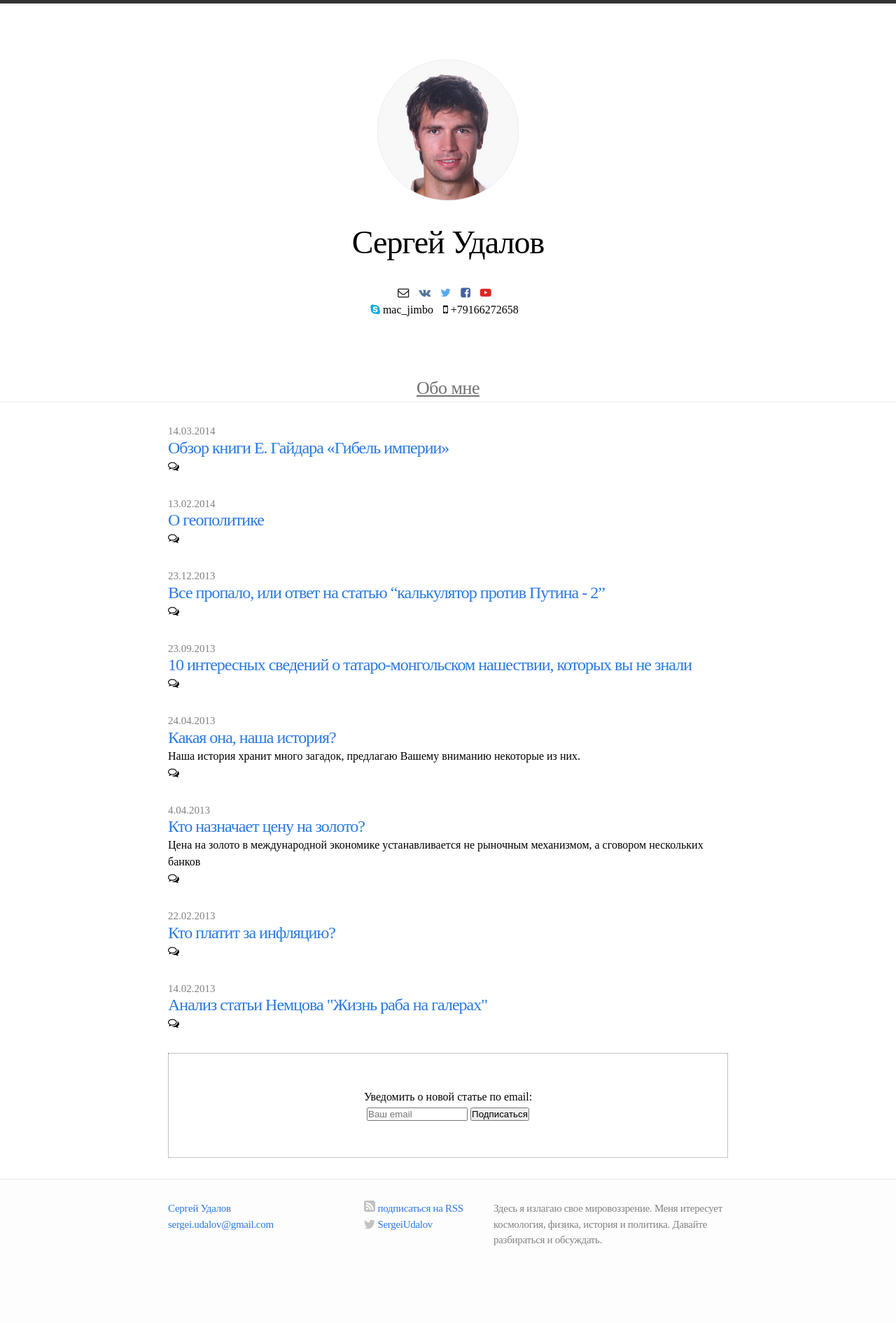
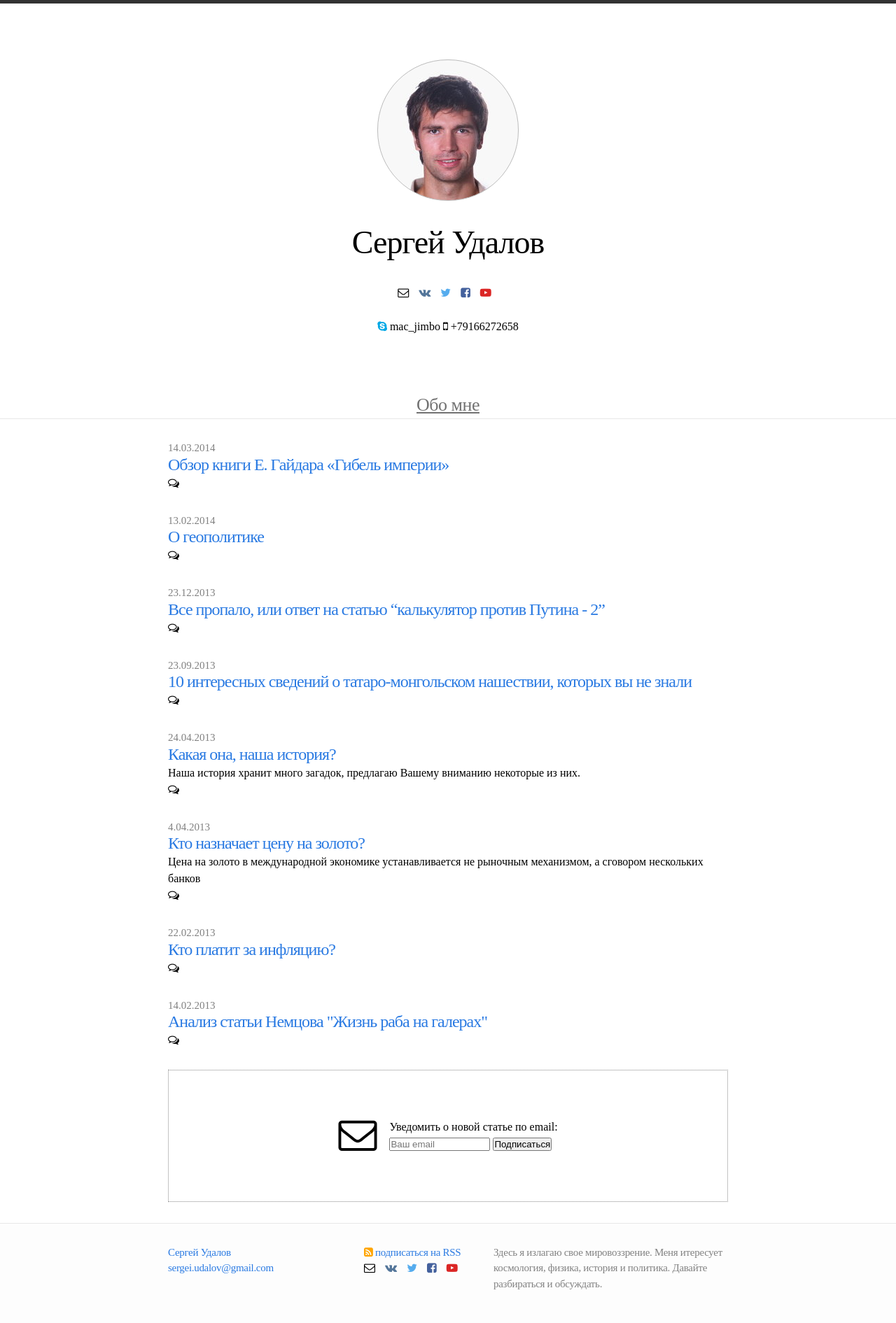
Before and after one commit to sergio-fry/blog, a Jekyll site: the page built from index.html, in a window 1280 px wide. Shown: the whole page at 70% size. Built offline with Jekyll 4.4.1, drawn with Linux system fonts in a browser that asks for light colours; nearby versions of some CDN libraries; comment, search, counter and statistics services are not loaded; before the commit the page ends 1829 px from its top, so only the background shows below that.

Commit message:
подписаться, иконки внизу

```diff
--- a/_includes/footer.html
+++ b/_includes/footer.html
@@ -13,37 +13,13 @@
       <ul>
         <li>
           <a href="http://feeds.feedburner.com/sergei-udalov">
-            <span class="icon rss">
-              <svg xmlns="http://www.w3.org/2000/svg" version="1.1" width="16px" height="16px" id="RSSicon" viewBox="0 0 256 256">
-                <rect width="256" height="256" rx="55" ry="55" x="0"  y="0"  fill="#C2C2C2"/>
-                <rect width="246" height="246" rx="50" ry="50" x="5"  y="5"  fill="#C2C2C2"/>
-                <rect width="236" height="236" rx="47" ry="47" x="10" y="10" fill="url(#RSSg)"/>
-                <circle cx="68" cy="189" r="24" fill="#FFF"/>
-                <path d="M160 213h-34a82 82 0 0 0 -82 -82v-34a116 116 0 0 1 116 116z" fill="#FFF"/>
-                <path d="M184 213A140 140 0 0 0 44 73 V 38a175 175 0 0 1 175 175z" fill="#FFF"/>
-              </svg>
-            </span>
+            <i class="fa fa-rss-square"></i>
             <span class="username">подписаться на RSS</span>
           </a>
         </li>
-        <li>
-          <a href="https://twitter.com/{{ site.twitter }}">
-            <span class="icon twitter">
-              <svg version="1.1" class="twitter-icon-svg" xmlns="http://www.w3.org/2000/svg" xmlns:xlink="http://www.w3.org/1999/xlink" x="0px" y="0px"
-                 viewBox="0 0 16 16" enable-background="new 0 0 16 16" xml:space="preserve">
-                <path fill="#C2C2C2" d="M15.969,3.058c-0.586,0.26-1.217,0.436-1.878,0.515c0.675-0.405,1.194-1.045,1.438-1.809
-                c-0.632,0.375-1.332,0.647-2.076,0.793c-0.596-0.636-1.446-1.033-2.387-1.033c-1.806,0-3.27,1.464-3.27,3.27
-                c0,0.256,0.029,0.506,0.085,0.745C5.163,5.404,2.753,4.102,1.14,2.124C0.859,2.607,0.698,3.168,0.698,3.767
-                c0,1.134,0.577,2.135,1.455,2.722C1.616,6.472,1.112,6.325,0.671,6.08c0,0.014,0,0.027,0,0.041c0,1.584,1.127,2.906,2.623,3.206
-                C3.02,9.402,2.731,9.442,2.433,9.442c-0.211,0-0.416-0.021-0.615-0.059c0.416,1.299,1.624,2.245,3.055,2.271
-                c-1.119,0.877-2.529,1.4-4.061,1.4c-0.264,0-0.524-0.015-0.78-0.046c1.447,0.928,3.166,1.469,5.013,1.469
-                c6.015,0,9.304-4.983,9.304-9.304c0-0.142-0.003-0.283-0.009-0.423C14.976,4.29,15.531,3.714,15.969,3.058z"/>
-              </svg>
-            </span>
-            <span class="username">{{ site.twitter }}</span>
-          </a>
-        </li>
       </ul>
+
+      {% include social_links.html %}
     </div>
 
     <div class="footer-col-3 column">
--- a/_includes/header.html
+++ b/_includes/header.html
@@ -9,17 +9,11 @@
         <a class="site-title" href="{{ site.baseurl }}/">{{ site.title }}</a>
       </p>
 
-      <div class="social_links"  style="">
-        <span><a href="mailto:sergei.udalov@gmail.com"><i class="fa fa-envelope-o"></i></a></span>
-        <span><a href="https://vk.com/r_wilco"><i class="fa fa-vk"></i></a></span>
-        <span><a href="https://twitter.com/SergeiUdalov"><i class="fa fa-twitter"></i></a></span>
-        <span><a href="https://www.facebook.com/sergei.udalov"><i class="fa fa-facebook-square"></i></a></span>
-        <span><a href="http://www.youtube.com/user/neoguy1"><i class="fa fa-youtube-play"></i></a></span>
-        <br />
-        <span><i class="fa fa-skype"></i> mac_jimbo</span>
-        <span><i class="fa fa-mobile"></i> +79166272658</span>
-      </div>
 
+      {% include social_links.html %}
+      <br />
+      <span><i class="fa fa-skype"></i> mac_jimbo</span>
+      <span><i class="fa fa-mobile"></i> +79166272658</span>
 
       <nav class="site-nav">
         <div class="pages">
--- /dev/null
+++ b/_includes/social_links.html
@@ -0,0 +1,7 @@
+<div class="social_links"  style="">
+  <span><a href="mailto:sergei.udalov@gmail.com"><i class="fa fa-envelope-o"></i></a></span>
+  <span><a href="https://vk.com/r_wilco"><i class="fa fa-vk"></i></a></span>
+  <span><a href="https://twitter.com/SergeiUdalov"><i class="fa fa-twitter"></i></a></span>
+  <span><a href="https://www.facebook.com/sergei.udalov"><i class="fa fa-facebook-square"></i></a></span>
+  <span><a href="http://www.youtube.com/user/neoguy1"><i class="fa fa-youtube-play"></i></a></span>
+</div>
--- a/_includes/subscribe.html
+++ b/_includes/subscribe.html
@@ -1,5 +1,16 @@
 <div style="text-align: center; padding: 50px 0px 50px 0px; border: dotted 1px #888 ">
+  <center>
+    <table class="no-border">
+      <tr>
+        <td>
+          <span style="font-size: 55px"><i class="fa fa-envelope-o"></i></span>
+        </td>
+        <td>
 
-  <form action="http://feedburner.google.com/fb/a/mailverify" method="post" target="popupwindow" onsubmit="window.open('http://feedburner.google.com/fb/a/mailverify?uri=sergei-udalov', 'popupwindow', 'scrollbars=yes,width=550,height=520');return true"><p>Уведомить о новой статье по email:<br /> <input type="text" placeholder="Ваш email" style="width:140px" name="email"/><input type="hidden" value="sergei-udalov" name="uri"/> <input type="hidden" name="loc" value="ru_RU"/> <input type="submit" value="Подписаться" /></form>
+          <form action="http://feedburner.google.com/fb/a/mailverify" method="post" target="popupwindow" onsubmit="window.open('http://feedburner.google.com/fb/a/mailverify?uri=sergei-udalov', 'popupwindow', 'scrollbars=yes,width=550,height=520');return true"><p>Уведомить о новой статье по email:<br /> <input type="text" placeholder="Ваш email" style="width:140px" name="email"/><input type="hidden" value="sergei-udalov" name="uri"/> <input type="hidden" name="loc" value="ru_RU"/> <input type="submit" value="Подписаться" /></form>
+        </td>
+      </tr>
+    </table>
+  </center>
 
 </div>
--- a/css/main.css
+++ b/css/main.css
@@ -52,7 +52,7 @@ a:visited { color: #205caa; }
   width: 200px;
   height: 200px;
   background: url('/images/avatar_md.jpeg');
-  border: 1px solid #eee;
+  border: 1px solid #bcbcbc;
   border-radius: 100px;
   margin-top: 80px;
 }
@@ -112,6 +112,7 @@ a:visited { color: #205caa; }
 .fa-vk { color: #54769a }
 .fa-twitter { color: #55acee }
 .fa-youtube-play { color: #db2625 }
+.fa-rss-square { color: orange }
 
 /* Site footer */
 
@@ -276,6 +277,7 @@ a:visited { color: #205caa; }
   padding-left: 8px;
   padding-right: 8px;
 }
+table.no-border, .no-border th, .no-border td { border: 0px; }
 
 .post pre,
 .post code {
```
